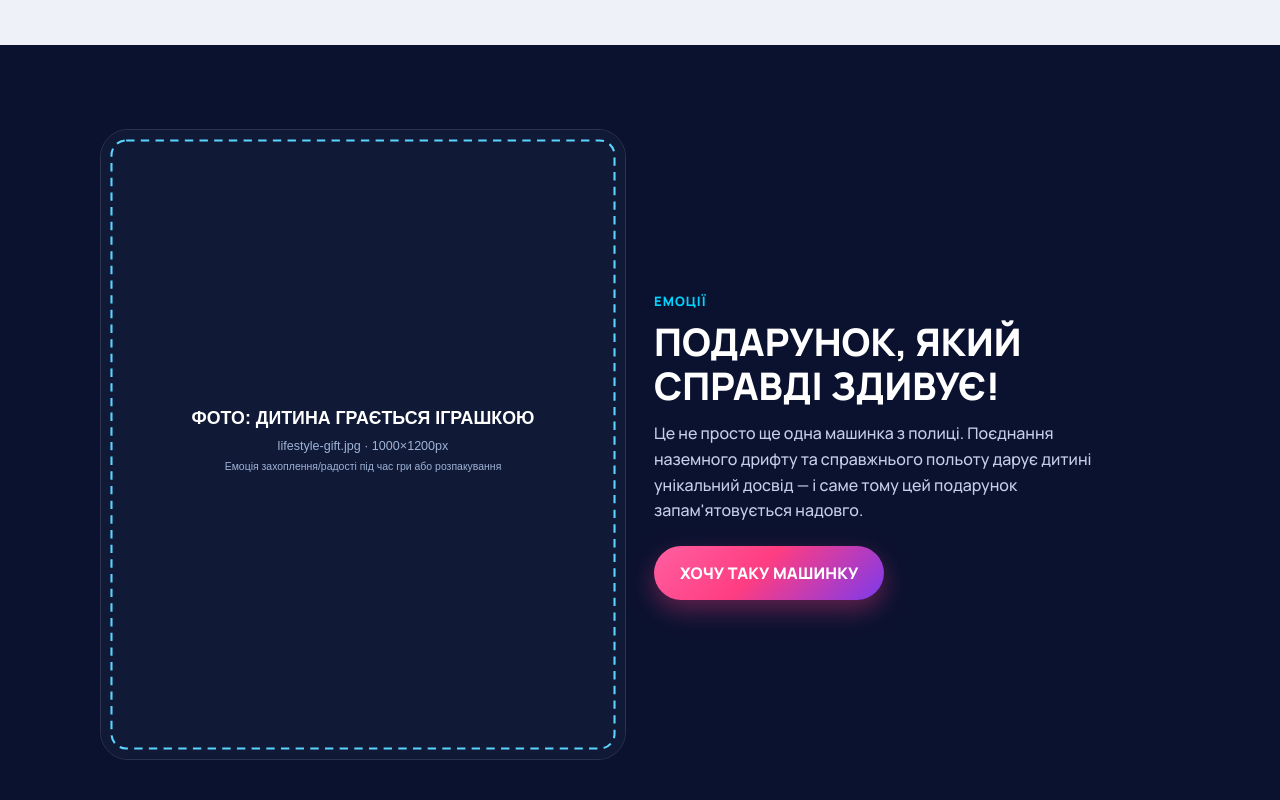
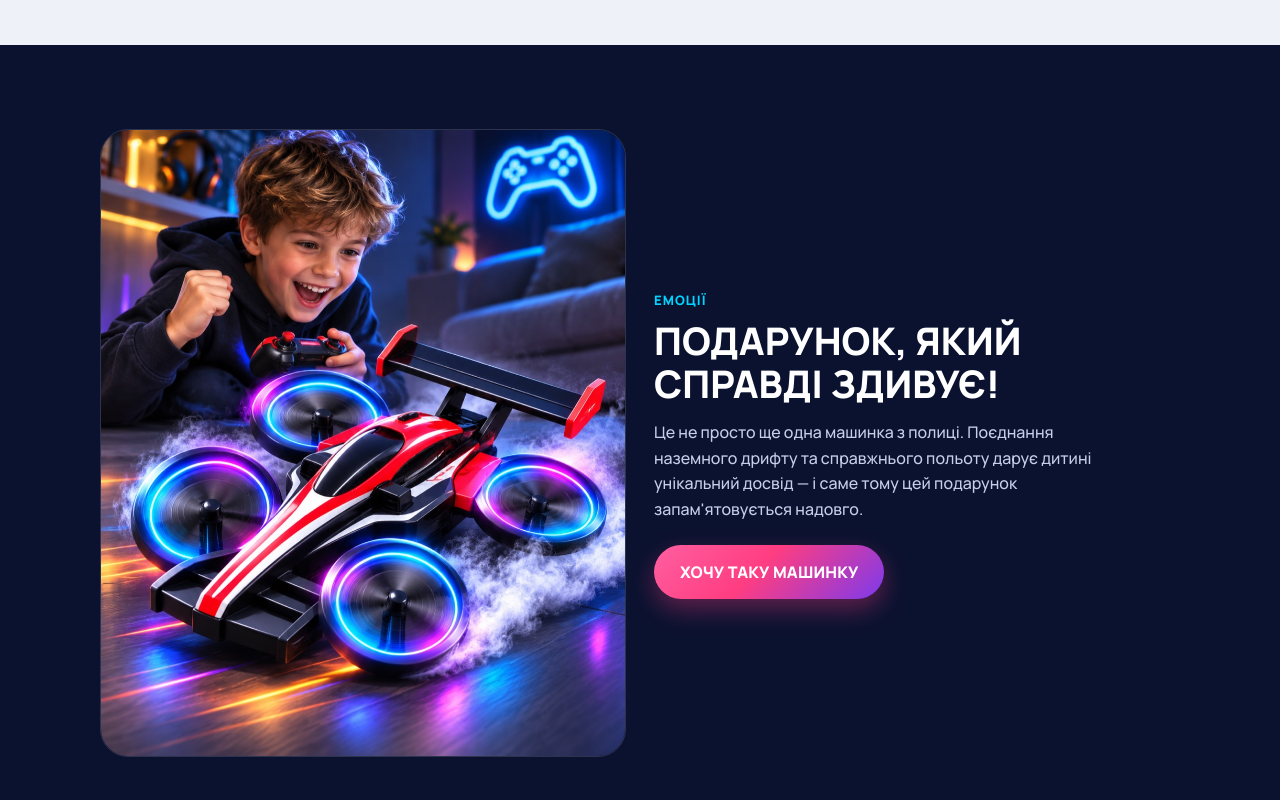
Before and after one commit to Oleksii2405/Lending-1, a plain HTML site: page index.html in a window 1280 px wide. Shown: the part 2100-2900 px from the top of the page. Drawn offline with Linux system fonts and the light colour scheme.

Commit message:
Replace SVG image with JPG in emotional section

```diff
--- a/index.html
+++ b/index.html
@@ -187,7 +187,7 @@ src="https://www.facebook.com/tr?id=1813919706568959&ev=PageView&noscript=1"
 <section class="section-pad emo" id="emotional">
   <div class="container emo-grid">
     <div class="emo-media reveal">
-      <img src="assets/img/lifestyle-gift.svg" alt="Дитина грається летючою дрифт-машинкою" loading="lazy" width="1000" height="1200">
+      <img src="assets/img/lifestyle-gift.jpg" alt="Дитина грається летючою дрифт-машинкою" loading="lazy" width="1000" height="1195">
     </div>
     <div class="reveal">
       <span class="eyebrow" style="color:var(--cyan)">Емоції</span>
```
